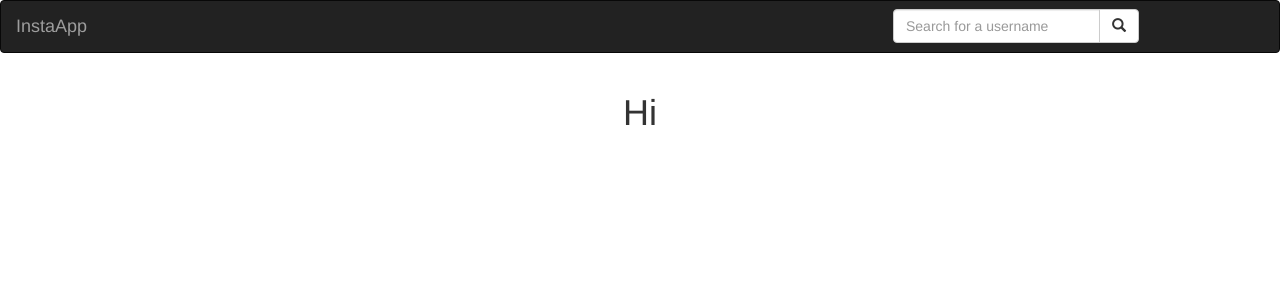
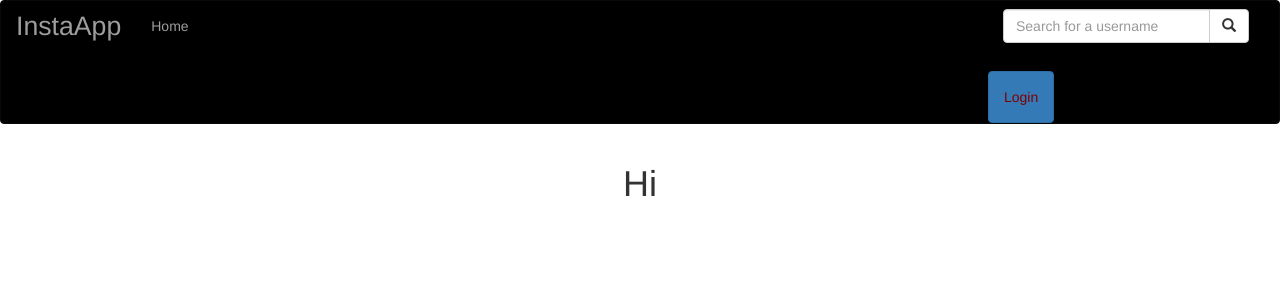
Before and after one commit to SharonFaith/insta, a Django app: page /landing-page/ in a window 1280 px wide. Shown: the top 300 px of the page. Run offline with Django 3.2, Linux system fonts and the light colour scheme; some libraries are stand-ins or nearby versions.

Commit message:
change navbar to reflect logged in state

```diff
--- a/instaapp/templates/navbar.html
+++ b/instaapp/templates/navbar.html
@@ -6,12 +6,25 @@
   <meta name="viewport" content="width=device-width, initial-scale=1">
 </head>
 <body>
-<nav class="navbar navbar-inverse">
+  <div class="navbar navbar-inverse" role="navigation" style="background-color: black;">
     <div class="container-fluid">
         <div class="navbar-header">
-      <a class="navbar-brand" href="">InstaApp</a>
+            <button type="button" class="navbar-toggle" data-toggle="collapse" data-target=".navbar-collapse">
+                <span class="sr-only">Toggle navigation</span>
+                <span class="icon-bar"></span>
+                <span class="icon-bar"></span>
+                <span class="icon-bar"></span>
+            </button>
+            <a href="" class="navbar-brand" style="font-size: 20pt;">InstaApp</a>
         </div>
-    <div class="col-sm-4 col-md-4 navbar-right">
+        <div class="navbar-collapse collapse">
+            <ul class="nav navbar-nav">
+                <li><a href="/">Home</a></li>
+            </ul>
+            <ul class = "nav navbar-nav navbar-center">
+
+            </ul>
+            <ul class="nav navbar-nav navbar-right">
               <form action="" class="navbar-form" role="search">
                 <div class="input-group">
                   <input type="text" class="form-control" placeholder="Search for a username" name = "uname">
@@ -20,12 +33,18 @@
                   </div>
                 </div>
               </form>
-      <div class="col-sm-6 col-md-6">
+              <br>
+                {% if user.is_authenticated %}
+                    <li style="color:white;padding:15px;">{{user.username}}</li>
+                    <li><a href="" class='btn btn-primary' style="color: maroon;">Profile</a></li>
+                    <li><a href="/logout" class='btn btn-primary' style="color: maroon;">Logout Out</a></li>
+                {% else %}
+                    <li><a href="/accounts/login" class='btn btn-primary' style="color: maroon;">Login</a></li>
+                {% endif %}
 
+            </ul>
         </div>
     </div>
   </div>
-
-</nav>
 </body>
 </html>
```
Lines whose indentation alone changed are shown as unchanged.
